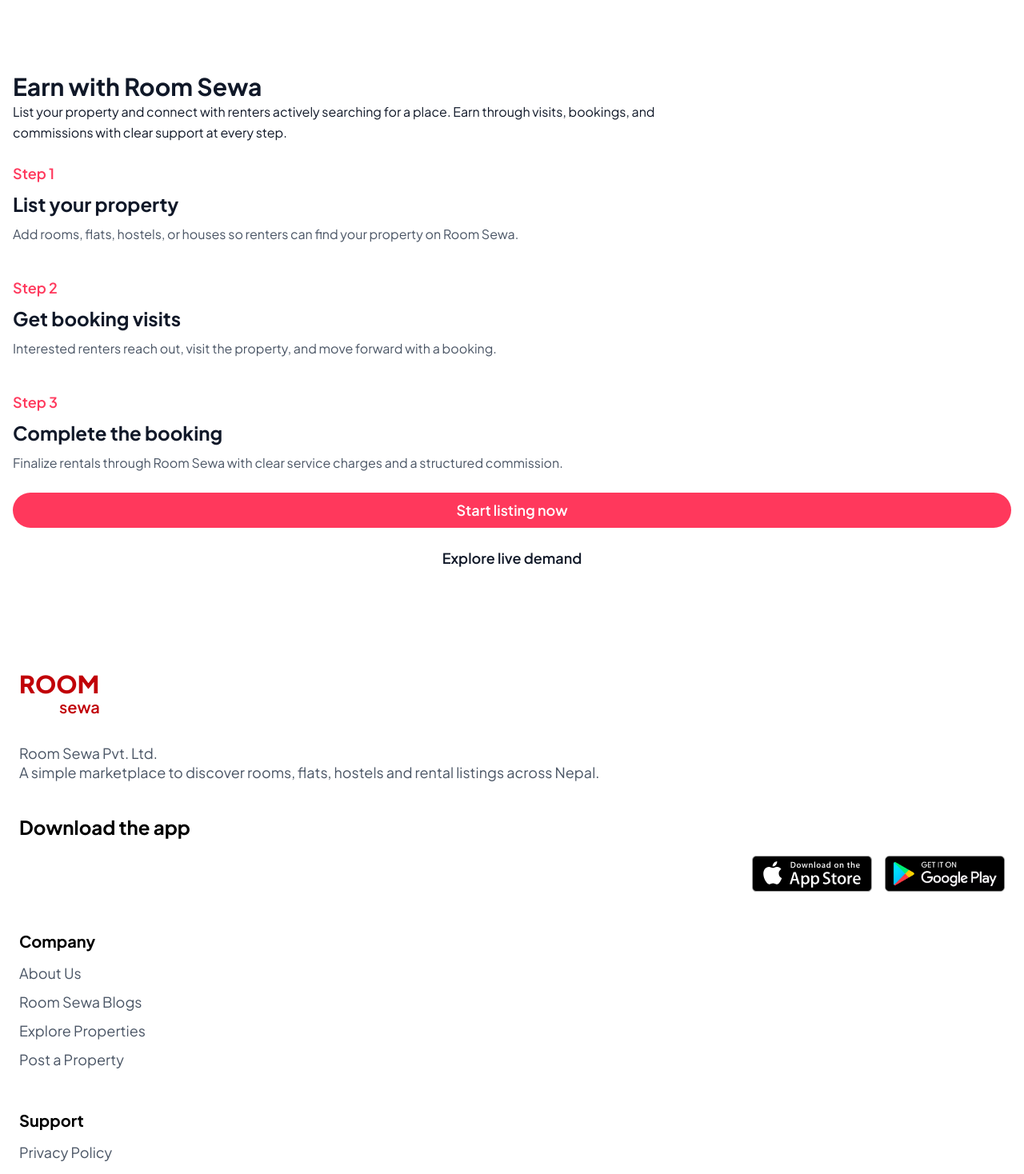
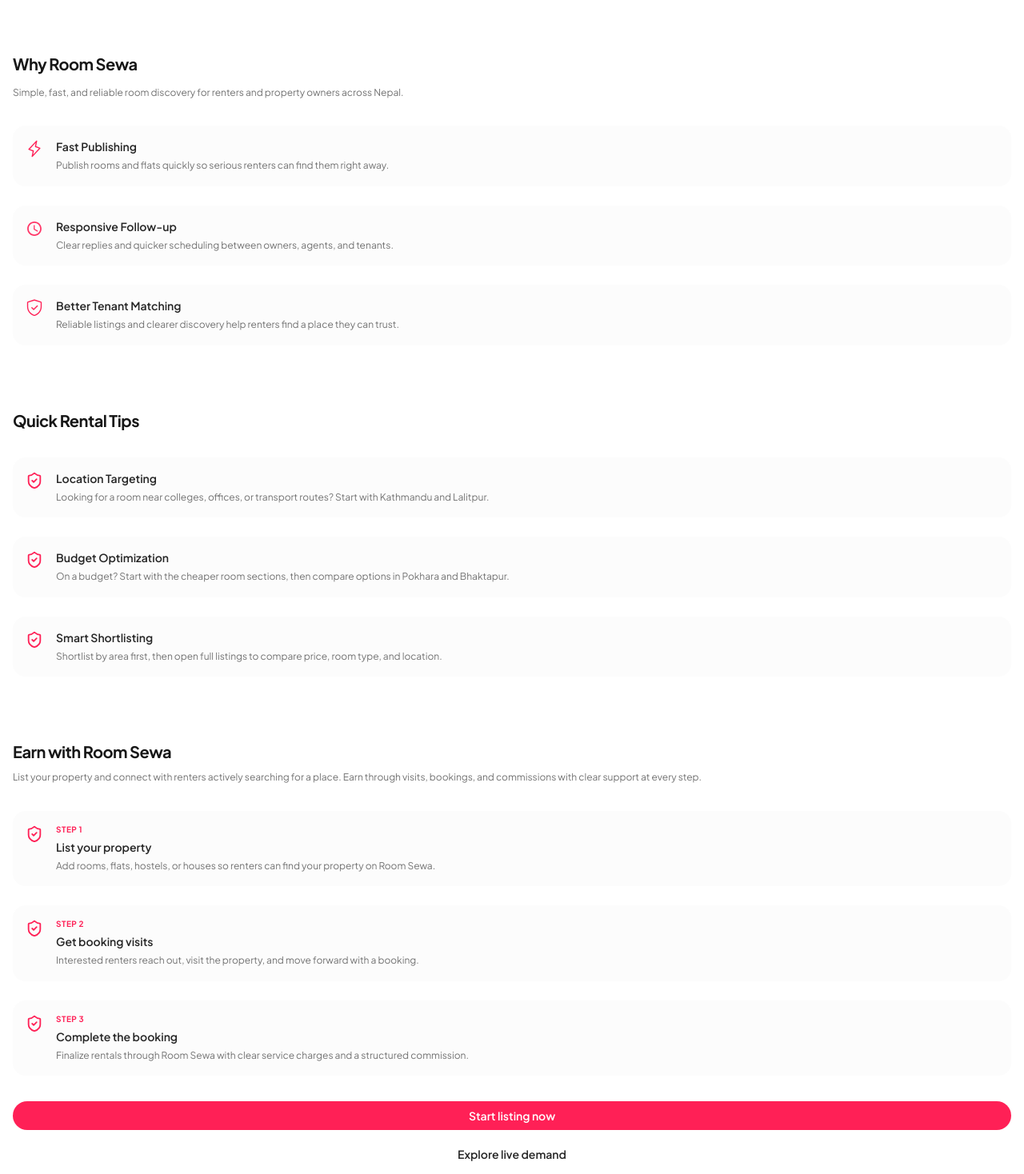
Before and after one commit to roshanmandal45/RoomRental, a Next.js app: page / in a window 1280 px wide. Shown: the part 8200-9668 px from the top of the page at 80% size. Built offline with nearby package versions, Linux system fonts and the light colour scheme.

Commit message:
Minor Changes

```diff
--- a/app/components/EarnwithRent.tsx
+++ b/app/components/EarnwithRent.tsx
@@ -1,81 +1,80 @@
+import React from 'react';
+import { LuShieldCheck } from 'react-icons/lu';
+
 const EarnWithRoomSewa = () => {
+  // Structured data array matches the QuickRental architecture
+  const steps = [
+    {
+      stepNumber: "Step 1",
+      title: "List your property",
+      text: "Add rooms, flats, hostels, or houses so renters can find your property on Room Sewa."
+    },
+    {
+      stepNumber: "Step 2",
+      title: "Get booking visits",
+      text: "Interested renters reach out, visit the property, and move forward with a booking."
+    },
+    {
+      stepNumber: "Step 3",
+      title: "Complete the booking",
+      text: "Finalize rentals through Room Sewa with clear service charges and a structured commission."
+    }
+  ];
+
   return (
-    <section className="w-full py-16 md:py-20 lg:py-6 border-b border-black/10">
-      <div className="max-w-[1380px] mx-auto px-4 sm:px-8 lg:px-14">
+    // Matches your max-w-[1380px] global architecture perfectly
+    <div className='max-w-[1380px] mx-auto px-4 sm:px-8 md:px-12 py-10 border-b border-black/5'>
 
-          <div className="max-w-4xl">
-            <h2 className="text-3xl sm:text-4xl lg:text-4xl font-bold text-gray-900 leading-tight">
+      {/* Title Section */}
+      <div className='mb-8 max-w-4xl'>
+        <h2 className='text-xl sm:text-2xl font-bold tracking-tight text-neutral-900 mb-2'>
           Earn with Room Sewa
         </h2>
-
-            <p className=" text-base sm:text-lg lg:text-xl text-gray-900 leading-relaxed">
-              List your property and connect with renters actively searching
-              for a place. Earn through visits, bookings, and commissions with
-              clear support at every step.
+        <p className='text-xs sm:text-sm text-neutral-500 leading-relaxed font-normal'>
+          List your property and connect with renters actively searching for a place.
+          Earn through visits, bookings, and commissions with clear support at every step.
         </p>
       </div>
 
-
-          <div className="grid grid-cols-1 sm:grid-cols-2 lg:grid-cols-3 gap-10 lg:gap-16 mt-6">
-
-            <div>
-              <span className="text-[#FF385C] font-semibold text-lg">
-                Step 1
-              </span>
-
-              <h3 className="mt-2 text-2xl lg:text-2xl font-bold text-gray-900 leading-snug">
-                List your property
-              </h3>
-
-              <p className="mt-2 text-gray-600 text-base lg:text-xl leading-relaxed">
-                Add rooms, flats, hostels, or houses so renters can find your
-                property on Room Sewa.
-              </p>
+      {/* Responsive Grid Layout: 1 col on mobile, 3 cols on desktop */}
+      <div className='grid grid-cols-1 md:grid-cols-3 gap-6'>
+        {steps.map((step, index) => (
+          <div
+            key={index}
+            className='flex gap-4 p-4 rounded-2xl border border-black/5 bg-neutral-50/50 hover:bg-neutral-50 transition-colors duration-200'
+          >
+            {/* The modern outline shield check icon matching QuickRental */}
+            <div className='text-rose-500 shrink-0 mt-0.5'>
+              <LuShieldCheck size={22} className='stroke-[2]' />
             </div>
 
-            <div>
-              <span className="text-[#FF385C] font-semibold text-lg">
-                Step 2
+            {/* Context Text Box */}
+            <div className='flex flex-col gap-1'>
+              <span className='text-[10px] uppercase tracking-wider font-bold text-rose-500'>
+                {step.stepNumber}
               </span>
-
-              <h3 className="mt-2 text-2xl lg:text-2xl font-bold text-gray-900 leading-snug">
-                Get booking visits
+              <h3 className='font-semibold text-neutral-800 text-sm sm:text-base'>
+                {step.title}
               </h3>
-
-              <p className="mt-2 text-gray-600 text-base lg:text-xl leading-relaxed">
-                Interested renters reach out, visit the property, and move
-                forward with a booking.
-              </p>
-            </div>
-
-            <div>
-              <span className="text-[#FF385C] font-semibold text-lg">
-                Step 3
-              </span>
-
-              <h3 className="mt-2 text-2xl lg:text-2xl font-bold text-gray-900 leading-snug">
-                Complete the booking
-              </h3>
-
-              <p className="mt-2 text-gray-600 text-base lg:text-xl leading-relaxed">
-                Finalize rentals through Room Sewa with clear service charges
-                and a structured commission.
+              <p className='text-xs sm:text-sm text-neutral-500 leading-relaxed font-normal'>
+                {step.text}
               </p>
             </div>
           </div>
+        ))}
+      </div>
 
-          <div className="mt-6 flex flex-col sm:flex-row gap-4">
-            <button className="w-full sm:w-auto px-4 py-2 rounded-full bg-[#FF385C] text-white text-lg font-semibold hover:bg-[#e62e52] transition ">
+      {/* Action Buttons styled cleanly underneath the grid */}
+      <div className="mt-8 flex flex-col sm:flex-row gap-3">
+        <button className="w-full sm:w-auto px-5 py-2 rounded-full bg-rose-500 text-white text-sm font-semibold hover:bg-rose-600 transition-colors duration-200 cursor-pointer">
           Start listing now
         </button>
-
-            <button className="w-full sm:w-auto px-8 py-2 rounded-full border border-gray-300 text-gray-900 text-lg font-semibold hover:bg-gray-50 transition">
+        <button className="w-full sm:w-auto px-5 py-2 rounded-full border border-black/10 text-neutral-800 text-sm font-semibold hover:bg-neutral-50 transition-colors duration-200 cursor-pointer">
           Explore live demand
         </button>
       </div>
+
     </div>
-
-    </section>
   );
 };
 
--- a/app/components/Navbar.tsx
+++ b/app/components/Navbar.tsx
@@ -50,7 +50,7 @@
     <nav
       className={`sticky top-0 z-50 w-full text-black transition-all duration-300 ${
         scrolled
-          ? "bg-white/80 backdrop-blur-md shadow-md border-b border-black/5"
+          ? "bg-white/80 backdrop-blur-md shadow-md"
           : "bg-transparent"
       }`}
     >
--- a/app/page.tsx
+++ b/app/page.tsx
@@ -4,8 +4,10 @@
 import PopularRooms from './components/PopularRoom'
 import FeaturedSec from './components/FeaturedSec'
 import CheapestRoomSec from './components/CheapestRoomSec'
-import EarnwithRent from './components/EarnwithRent'
 import Footer from './components/Footer'
+import WhyRoomSewa from './components/WhyRoomSewa'
+import QuickRental from './components/QuickRental'
+import EarnWithRoomSewa from './components/EarnwithRent'
 
 export default function page() {
   return (
@@ -15,7 +17,9 @@
       <PopularRooms/>
       <CheapestRoomSec/>
       <FeaturedSec/>
-      <EarnwithRent/>
+      <WhyRoomSewa/>
+      <QuickRental/>
+      <EarnWithRoomSewa/>
       <Footer/>
     </main>
   )
```
Lines whose indentation alone changed are shown as unchanged.
